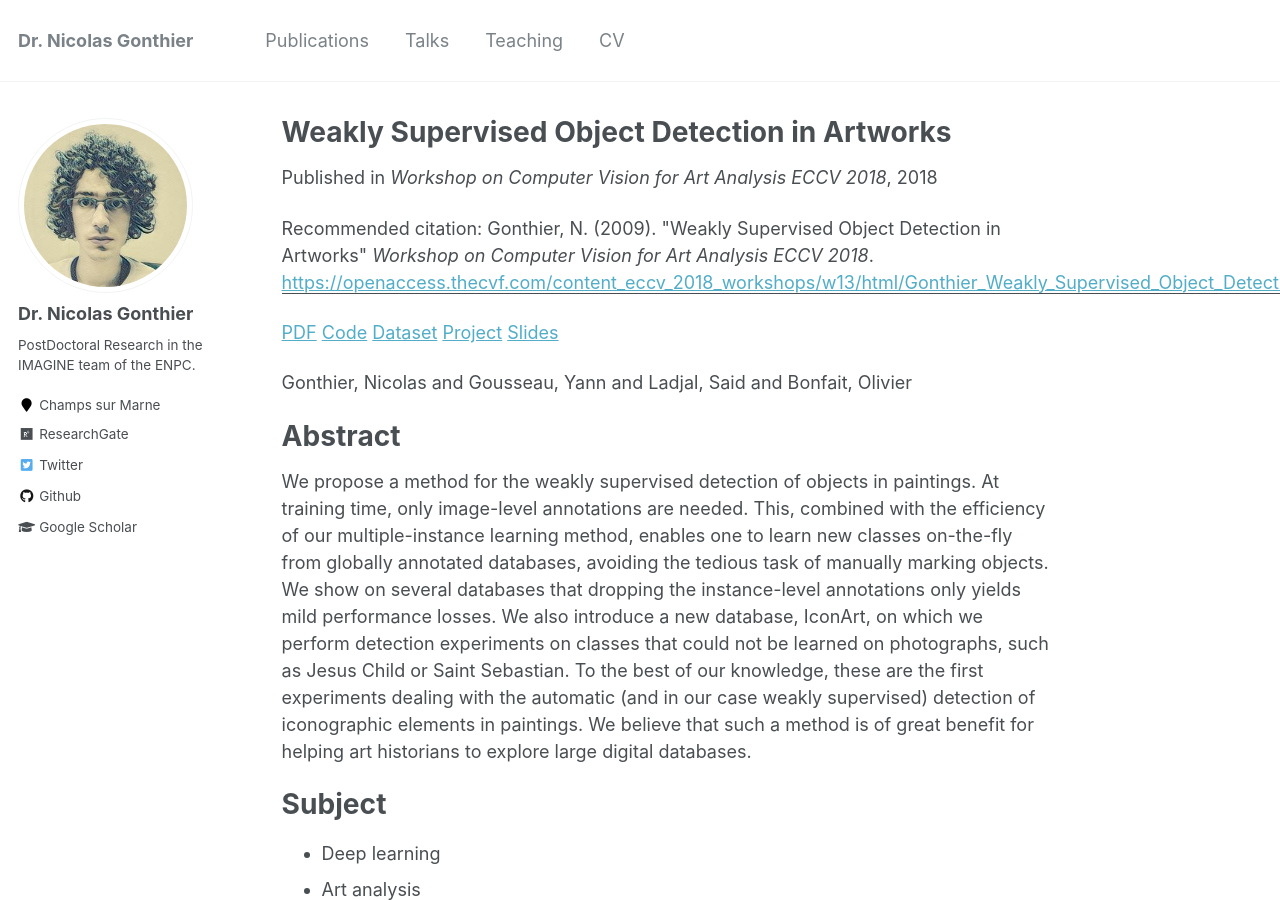
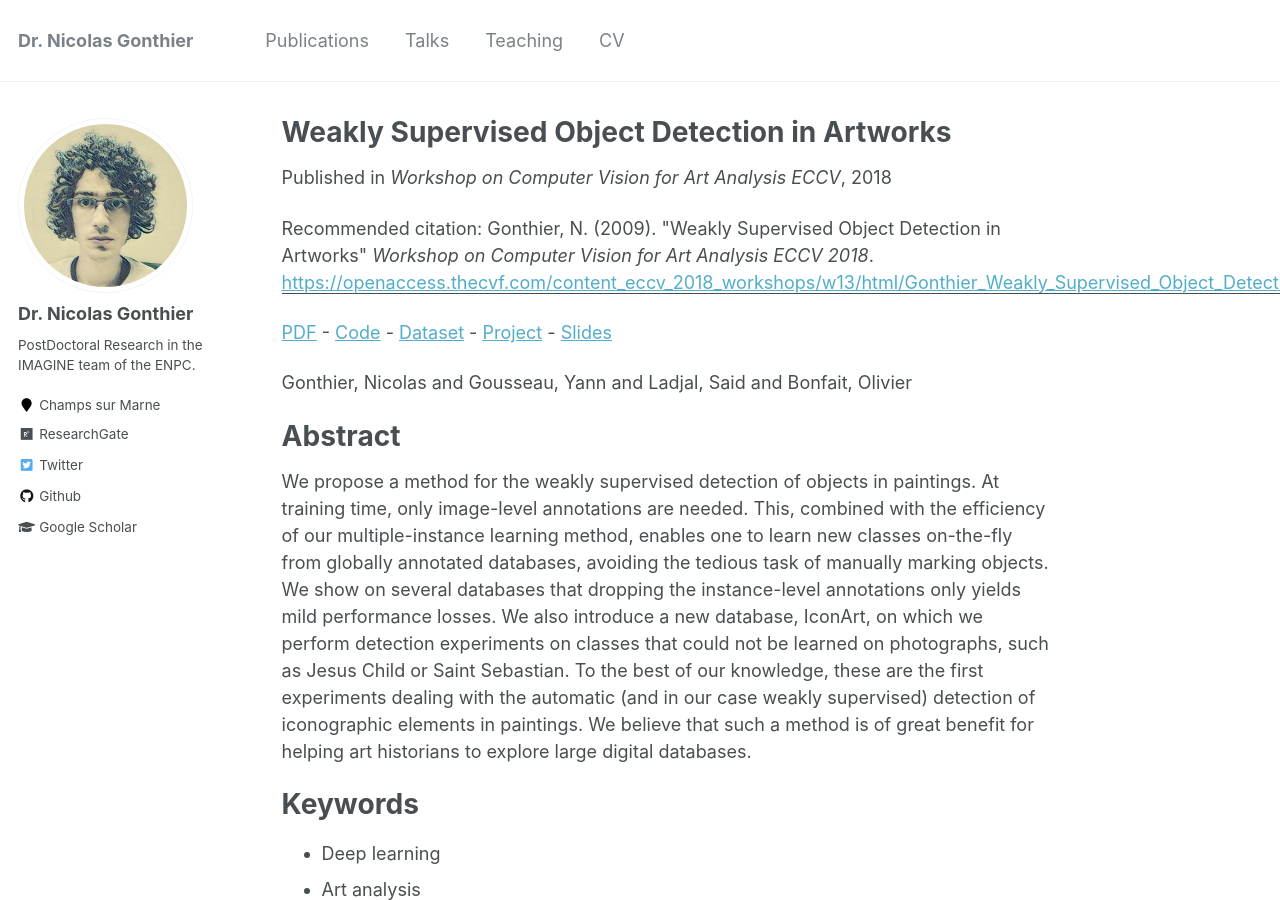
Before and after one commit to ngonthier/ngonthier.github.io, a Jekyll site: the page built from _publications/2018-09-01-WSOD-VISART2018.md, in a window 1280 px wide and 900 px high. Built offline with Jekyll 4.4.1, drawn with Linux system fonts in a browser that asks for light colours.

Commit message:
article 1

```diff
--- a/_publications/2018-09-01-WSOD-VISART2018.md
+++ b/_publications/2018-09-01-WSOD-VISART2018.md
@@ -4,20 +4,22 @@ collection: publications
 permalink: /publication/2018-09-01-WSOD-VISART2018
 excerpt: 'This paper is about the number 1. The number 2 is left for future work.'
 date: 2018-09-01
-venue: 'Workshop on Computer Vision for Art Analysis ECCV 2018'
+venue: 'Workshop on Computer Vision for Art Analysis ECCV'
 paperurl: 'https://openaccess.thecvf.com/content_eccv_2018_workshops/w13/html/Gonthier_Weakly_Supervised_Object_Detection_in_Artworks_ECCVW_2018_paper.html'
 citation: 'Gonthier, N. (2009). &quot;Weakly Supervised Object Detection in Artworks&quot; <i>Workshop on Computer Vision for Art Analysis ECCV 2018</i>.'
 ---
 
-[PDF](https://arxiv.org/pdf/1810.02569.pdf) [Code](https://github.com/ngonthier/Mi_max) [Dataset](https://wsoda.telecom-paristech.fr/downloads/dataset/) [Project](https://wsoda.telecom-paristech.fr/) [Slides](http://ngonthier.github.io/files/VISART_2018_slides.pdf)
+[PDF](https://arxiv.org/pdf/1810.02569.pdf) - [Code](https://github.com/ngonthier/Mi_max) - [Dataset](https://wsoda.telecom-paristech.fr/downloads/dataset/) - [Project](https://wsoda.telecom-paristech.fr/) - [Slides](http://ngonthier.github.io/files/VISART_2018_slides.pdf)
 
 Gonthier, Nicolas and Gousseau, Yann and Ladjal, Said and Bonfait, Olivier
 
-# Abstract
+Abstract
+======
 
 We propose a method for the weakly supervised detection of objects in paintings. At training time, only image-level annotations are needed. This, combined with the efficiency of our multiple-instance learning method, enables one to learn new classes on-the-fly from globally annotated databases, avoiding the tedious task of manually marking objects. We show on several databases that dropping the instance-level annotations only yields mild performance losses. We also introduce a new database, IconArt, on which we perform detection experiments on classes that could not be learned on photographs, such as Jesus Child or Saint Sebastian. To the best of our knowledge, these are the first experiments dealing with the automatic (and in our case weakly supervised) detection of iconographic elements in paintings. We believe that such a method is of great benefit for helping art historians to explore large digital databases.
 
-# Subject
+Keywords
+======
 * Deep learning
 * Art analysis
 * Weakly Supervised Object Detection
```
